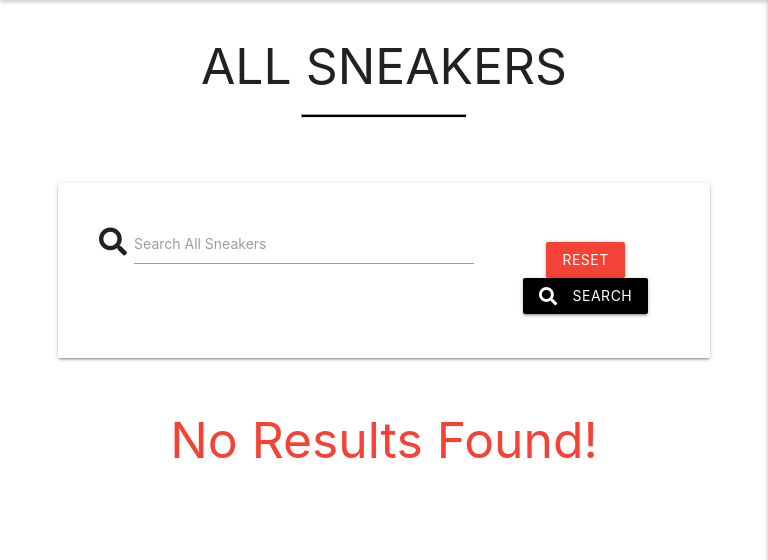
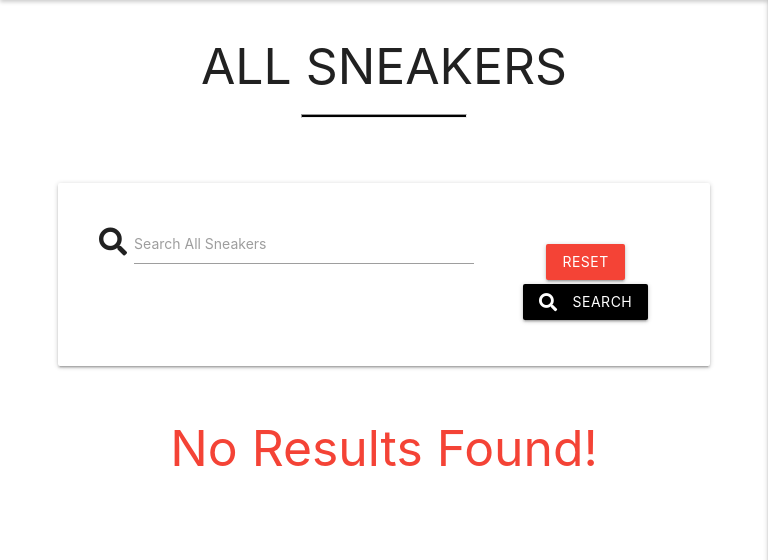
Before and after one commit to Code-Institute-Submissions/sneakerfans-ms3, a Flask app: page /search in a window 768 px wide. Shown: the part 80-640 px from the top of the page. Run offline with Flask 2, Linux system fonts and the light colour scheme; data that the repository does not hold is empty; some libraries are stand-ins or nearby versions.

Commit message:
media queries updated in style.css

```diff
--- a/static/css/style.css
+++ b/static/css/style.css
@@ -112,6 +112,12 @@ hr {
   .cta {
     margin-top: 380px;
     margin-bottom: 20px
+  }
+}
+
+@media only screen and (min-width:601px) and (max-width:1024px) {
+  .btn {
+    margin: 2px;
   }
 }
 
```
